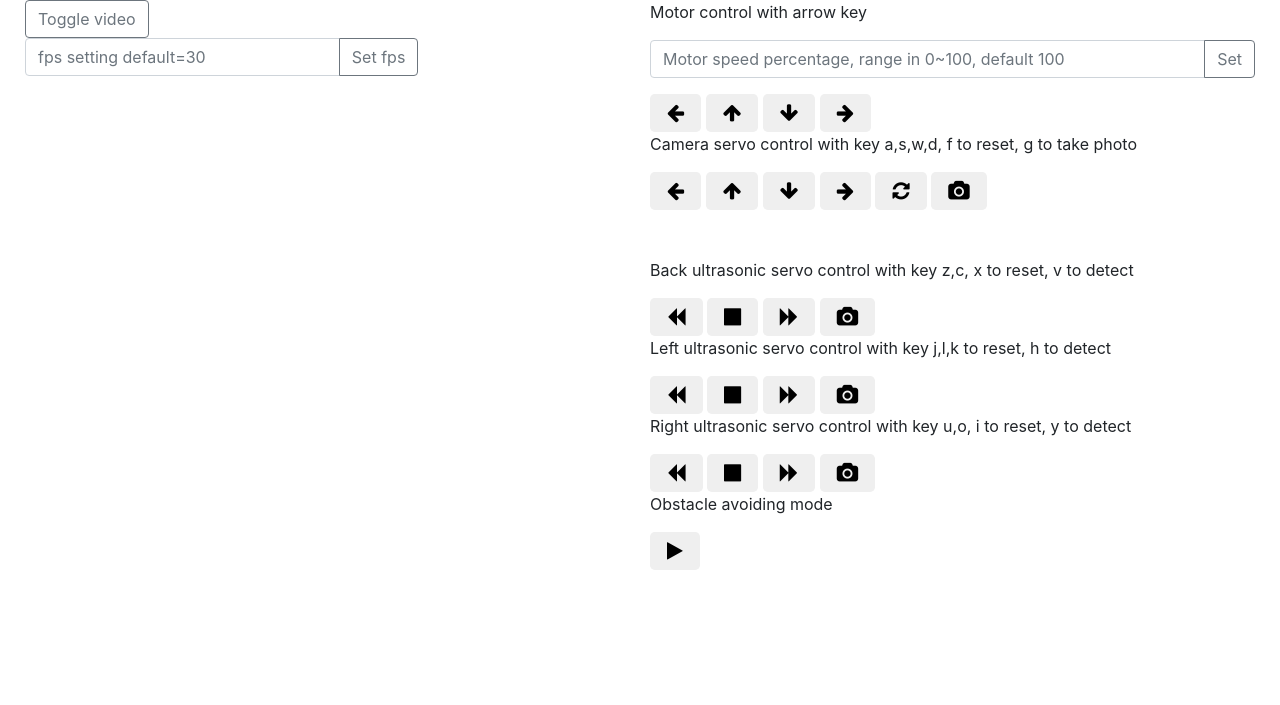
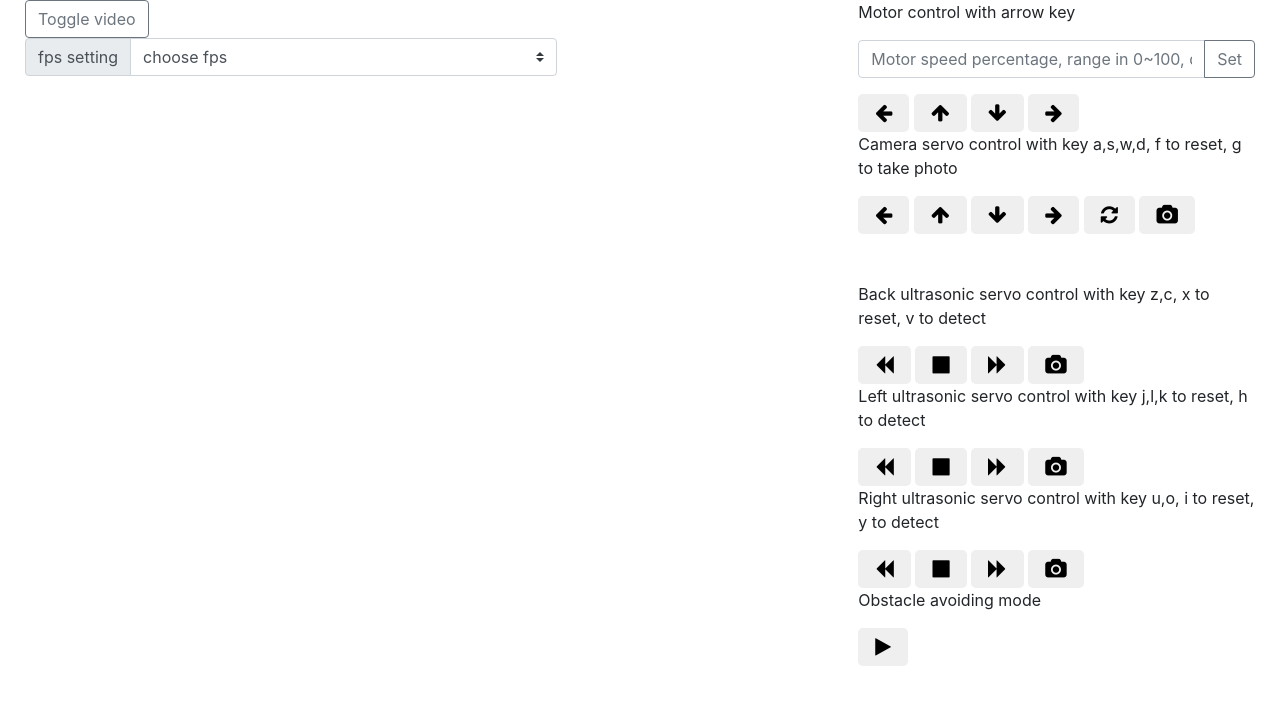
Before and after one commit to haosida123/pitank, a Flask app: page / in a window 1280 px wide. Shown: the top 705 px of the page. Run offline with Flask 2, Linux system fonts and the light colour scheme; parts of the project's set-up code (start-up, migrations or seed data) failed here and were passed over; some libraries are stand-ins or nearby versions.

Commit message:
form select fps

```diff
--- a/app.py
+++ b/app.py
@@ -8,7 +8,7 @@ from move import Move
 app = Flask(__name__)
 
 move = None
-setfps = 30
+setfps = 10
 # movetime = 0.2
 
 
--- a/base_camera.py
+++ b/base_camera.py
@@ -62,7 +62,7 @@ class BaseCamera(object):
     frame = None  # current frame is stored here by background thread
     last_access = 0  # time of last client access to the camera
     event = CameraEvent()
-    fps = 30
+    fps = 30 # will be modified from app.py
 
     def __init__(self):
         """Start the background camera thread if it isn't running yet."""
--- a/templates/index.html
+++ b/templates/index.html
@@ -53,8 +53,10 @@ function set_speed() {
 }
 
 // set fps
-function set_fps() {
-  fps = document.getElementById("fps set").value;
+function set_fps(fps=null) {
+  if (fps==null) {
+    fps = document.getElementById("fps set").value;
+  }
   console.log(fps);
   $.get("/fps?setfps="+fps)
 }
@@ -634,7 +636,7 @@ document.onkeyup = function() {
 <div>
   <div class="row no-gutters">
     <!-- <center> -->
-      <div class="col-6">
+      <div class="col-8">
         <button  onclick="togglevideo()" type="button" class="btn btn-outline-secondary">
           <span>Toggle video</span>
           <!-- <span class="glyphicon" aria-hidden="true">Toggle video</span> -->
@@ -651,11 +653,26 @@ document.onkeyup = function() {
 
         <div class="row">
         <div class="col-8">
-        <div class="input-group mb-3">
+        <!-- <div class="input-group mb-3">
           <input id="fps set" type="text" class="form-control" placeholder="fps setting default=30" aria-label="fps" aria-describedby="basic-addon2">
           <div class="input-group-append">
             <button class="btn btn-outline-secondary" type="button" onclick="set_fps()">Set fps</button>
           </div>
+        </div> -->
+        <div class="input-group mb-3">
+          <div class="input-group-prepend">
+            <label class="input-group-text" for="fps selection">fps setting</label>
+          </div>
+          <select class="custom-select" id="fps set" onchange="set_fps()">
+            <option selected>choose fps</option>
+            <option value="0.3">0.3</option>
+            <option value="0.5">0.5</option>
+            <option value="1">1</option>
+            <option value="5">5</option>
+            <option value="10">10</option>
+            <option value="20">20</option>
+            <option value="30">30</option>
+          </select>
         </div>
         </div>
         </div>
@@ -669,7 +686,7 @@ document.onkeyup = function() {
 <!-- <div class="container"> -->
   <!-- <div class="row"> -->
 
-      <div class="col-6">
+      <div class="col-4">
     <!-- <center> -->
 
       <p>Motor control with arrow key</p>
```
